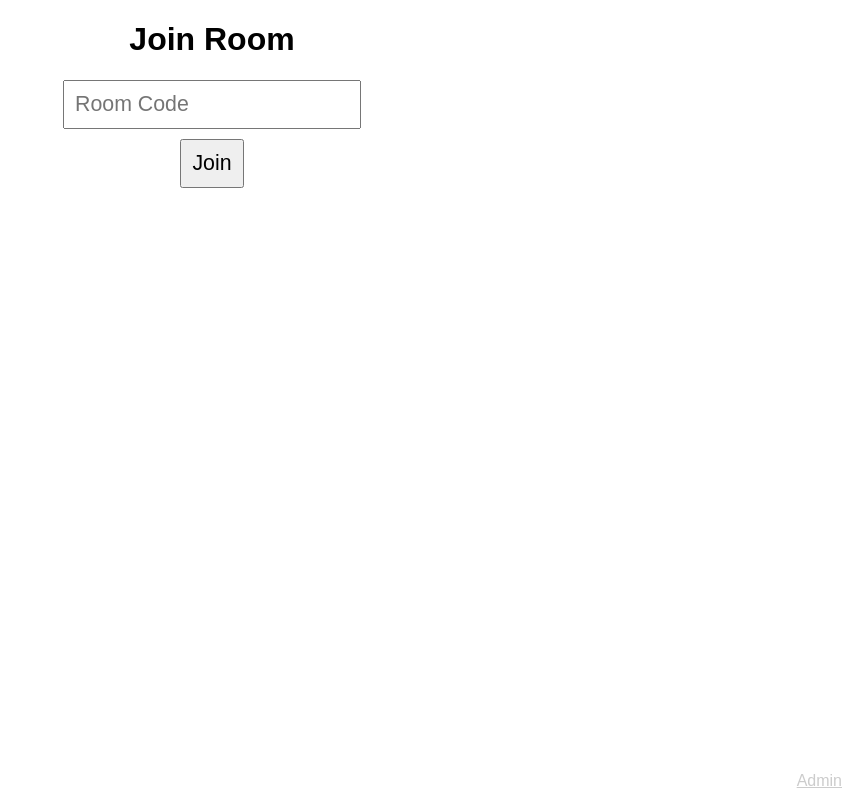
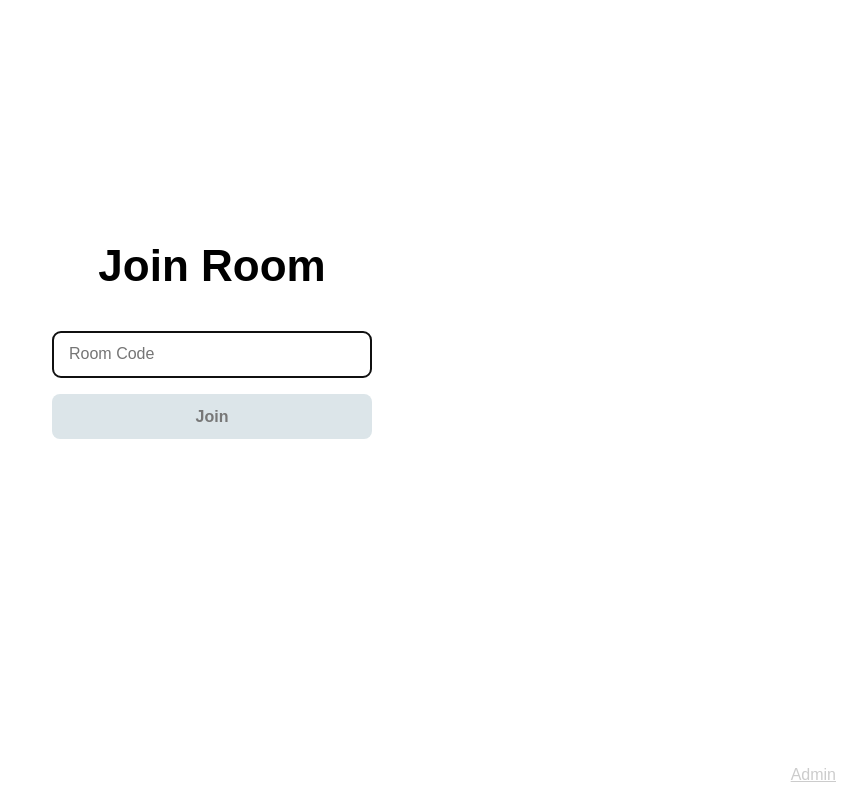
Before and after one commit to SmBe19/spark, an Angular app in the folder frontend/: page / in a window 1280 px wide. Shown: the whole page, without its empty margins (428-1280 px from the left). Built offline with nearby package versions, Linux system fonts and the light colour scheme.

Commit message:
style join page

```diff
--- a/frontend/src/app/admin/admin-login/admin-login.css
+++ b/frontend/src/app/admin/admin-login/admin-login.css
@@ -1,12 +1,68 @@
 main {
-  text-align: center;
+  box-sizing: border-box;
+  min-height: 100vh;
+  display: flex;
+  flex-direction: column;
+  align-items: center;
+  justify-content: center;
+  padding: 2rem 1rem 5rem;
+}
+
+.login-form {
+  width: min(100%, 22rem);
+  padding: 1rem;
+  box-sizing: border-box;
 }
 
 .form-input {
-  margin: 10px;
+  margin-top: 1rem;
+}
+
+.form-input input,
+.form-input button {
+  box-sizing: border-box;
+  width: 100%;
+  padding: 0.85rem 1rem;
+  border-radius: 0.5rem;
+  font-size: 1rem;
+}
+
+.form-input input {
+  border: 1px solid #cccccc;
+}
+
+.form-input button {
+  border: 0;
+  color: #ffffff;
+  font: inherit;
+  font-weight: 700;
+  background-color: var(--primary-accent-color);
+}
+
+.form-input button:hover:enabled {
+  background-color: var(--secondary-accent-color);
+  cursor: pointer;
+}
+
+.form-input button:disabled {
+  color: #777777;
+  background-color: #dce5e9;
 }
 
 .error-message {
-  color: red;
-  margin: 10px;
+  padding: 0.75rem 1rem;
+  min-height: 2rem;
+  color: #ff0000;
 }
+
+.join-link {
+  margin-top: 1rem;
+}
+
+.join-link a {
+  color: black;
+}
+
+.join-link a:hover {
+  color: var(--secondary-accent-color);
+}
--- a/frontend/src/app/admin/admin-login/admin-login.html
+++ b/frontend/src/app/admin/admin-login/admin-login.html
@@ -1,4 +1,5 @@
 <main>
+  <div class="login-form">
     <form (submit)="login()">
       <div class="form-input">
         <input
@@ -6,6 +7,7 @@
           placeholder="Username"
           name="username"
           [(ngModel)]="username"
+          autofocus
           minlength="1"
           required
         />
@@ -21,12 +23,16 @@
         />
       </div>
       <div class="form-input">
-      <button type="submit">Login</button>
+        <button type="submit" [disabled]="!username() || !password()">Login</button>
       </div>
     </form>
+  </div>
+  <div class="error-message">
     @if (authService.loginError()) {
-    <div class="error-message">
       {{ authService.loginError() }}
+    }
   </div>
-  }
+  <div class="join-link">
+    <a [routerLink]="['/']">Join Room</a>
+  </div>
 </main>
--- a/frontend/src/app/admin/admin-login/admin-login.ts
+++ b/frontend/src/app/admin/admin-login/admin-login.ts
@@ -1,20 +1,21 @@
-import { Component, inject } from '@angular/core';
+import { Component, inject, signal } from '@angular/core';
 import { AuthService } from '../../service/auth-service';
 import { FormsModule } from '@angular/forms';
+import { Router, RouterLink } from '@angular/router';
 
 @Component({
-  imports: [FormsModule],
+  imports: [RouterLink, FormsModule],
   selector: 'app-admin-login',
   styleUrl: './admin-login.css',
   templateUrl: './admin-login.html',
 })
 export class AdminLogin {
-  private username: string = '';
-  private password: string = '';
+  private username = signal('');
+  private password = signal('');
 
   private authService = inject(AuthService);
 
   login() {
-    this.authService.login(this.username, this.password);
+    this.authService.login(this.username(), this.password());
   }
 }
--- a/frontend/src/app/room/join-room/join-room.css
+++ b/frontend/src/app/room/join-room/join-room.css
@@ -1,36 +1,82 @@
 main {
-  text-align: center;
+  box-sizing: border-box;
+  min-height: 100vh;
+  display: flex;
+  flex-direction: column;
+  align-items: center;
+  justify-content: center;
+  padding: 2rem 1rem 5rem;
+}
+
+h1 {
+  margin: 0 0 0.5rem;
+  font-size: clamp(2rem, 5vw, 2.75rem);
+}
+
+.join-room-form {
+  width: min(100%, 22rem);
+  padding: 1rem;
+  box-sizing: border-box;
 }
 
 .form-input {
-  margin: 10px;
+  margin-top: 1rem;
+}
+
+.form-input input,
+.form-input button {
+  box-sizing: border-box;
+  width: 100%;
+  padding: 0.85rem 1rem;
+  border-radius: 0.5rem;
+  font-size: 1rem;
 }
 
 .form-input input {
-  padding: 10px;
-  font-size: 16pt;
+  border: 1px solid #cccccc;
 }
 
 .form-input button {
-  padding: 10px;
-  font-size: 16pt;
+  border: 0;
+  color: #ffffff;
+  font: inherit;
+  font-weight: 700;
+  background-color: var(--primary-accent-color);
+}
+
+.form-input button:hover:enabled {
+  background-color: var(--secondary-accent-color);
+  cursor: pointer;
+}
+
+.form-input button:disabled {
+  color: #777777;
+  background-color: #dce5e9;
 }
 
 .error-message {
-  color: red;
-  margin: 10px;
+  padding: 0.75rem 1rem;
+  min-height: 2rem;
+  color: #ff0000;
 }
 
 .admin-link {
-  position: absolute;
-  bottom: 10px;
-  right: 10px;
+  position: fixed;
+  right: 1rem;
+  bottom: 1rem;
 }
 
 .admin-link a {
   color: #cccccc;
 }
 
-.admin-link a:hover {
-  color: #ff9900;
+.admin-link a:hover,
+.admin-link a:focus-visible {
+  color: var(--secondary-accent-color);
 }
+
+@media (max-width: 420px) {
+  .join-room-form {
+    padding: 1.5rem;
+  }
+}
--- a/frontend/src/app/room/join-room/join-room.html
+++ b/frontend/src/app/room/join-room/join-room.html
@@ -2,7 +2,7 @@
   <div>
     <h1>Join Room</h1>
   </div>
-  <div>
+  <div class="join-room-form">
     <form (submit)="joinRoom()">
       <div class="form-input">
         <input
@@ -10,20 +10,21 @@
           placeholder="Room Code"
           name="roomCode"
           [(ngModel)]="roomCode"
+          autofocus
           minlength="1"
           required
         />
       </div>
       <div class="form-input">
-        <button type="submit">Join</button>
+        <button type="submit" [disabled]="roomCode.trim() === ''">Join</button>
       </div>
     </form>
   </div>
-  @if (errorMessage()) {
-    <div class="error-message">
+  <div class="error-message">
+    @if (errorMessage()) {
       {{ errorMessage() }}
-    </div>
-  }
+    }
+  </div>
 </main>
 <div class="admin-link">
   <a [routerLink]="['admin']">Admin</a>
--- a/frontend/src/app/room/join-room/join-room.ts
+++ b/frontend/src/app/room/join-room/join-room.ts
@@ -29,7 +29,7 @@ export class JoinRoom {
       .subscribe({
         next: (data) => {
           if (data.success) {
-            this.router.navigate(['/room', data.data.id]);
+            this.router.navigate(['/room', data.data.slug]);
           }
         },
         error: (error) => {
--- a/frontend/src/styles.css
+++ b/frontend/src/styles.css
@@ -6,3 +6,8 @@ body {
   padding: 0;
   background-color: white;
 }
+
+:root {
+  --primary-accent-color: #2288cc;
+  --secondary-accent-color: #ff9900;
+}
```
Lines whose indentation alone changed are shown as unchanged.
